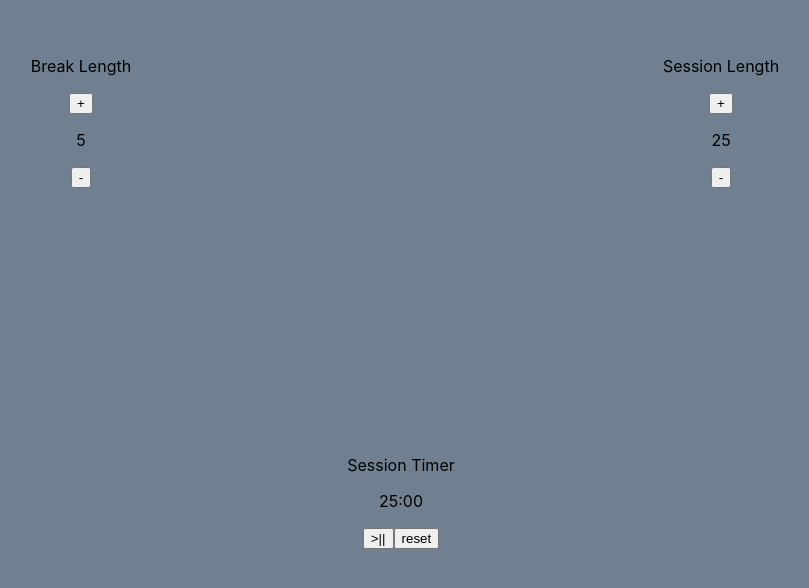
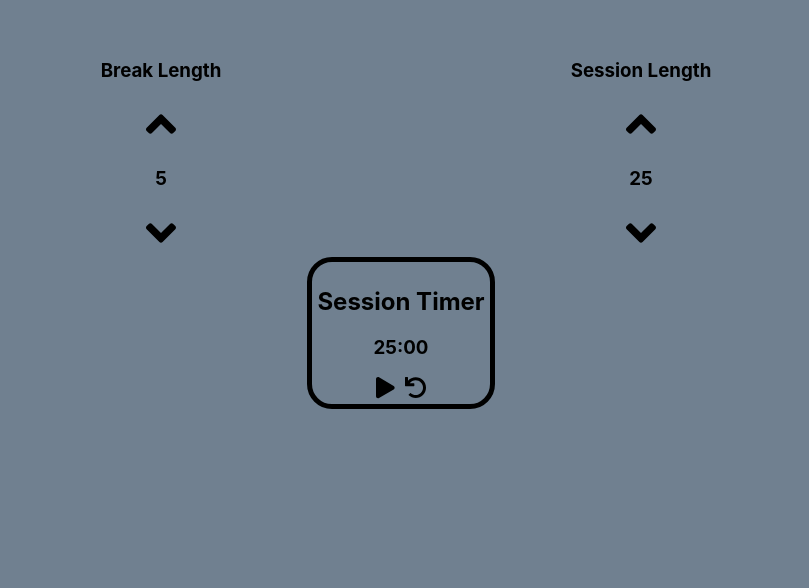
Before and after one commit to clarence-adams/fcc-clock, a React (Create React App) app: page / in a window 1280 px wide. Shown: the top 588 px of the page, without its empty margins (239-1048 px from the left). Built offline with nearby package versions, Linux system fonts and the light colour scheme.

Commit message:
Added FontAwesome symbols, tests no longer pass because of id issues

```diff
--- a/package.json
+++ b/package.json
@@ -3,6 +3,10 @@
   "version": "0.1.0",
   "private": true,
   "dependencies": {
+    "@fortawesome/fontawesome-free": "^5.15.3",
+    "@fortawesome/fontawesome-svg-core": "^1.2.35",
+    "@fortawesome/free-solid-svg-icons": "^5.15.3",
+    "@fortawesome/react-fontawesome": "^0.1.14",
     "@testing-library/jest-dom": "^5.11.9",
     "@testing-library/react": "^11.2.5",
     "@testing-library/user-event": "^12.7.1",
--- a/src/App.css
+++ b/src/App.css
@@ -1,15 +1,28 @@
 .button-group {
-  width: 50vw;
+  width: 50%;
   padding-top: 5vh;
 }
-#clock {
+body {
+  background-color: slategrey;
+  display: flex;
+  justify-content: center;
+}
+#clock-wrapper {
   display: flex;
   flex-wrap: wrap;
   justify-content: center;
-  height: 100vh;
-  width: 100vw;
-  background-color: slategrey;
+  height: 40vh;
+  width: 75vw;
   text-align: center;
 }
 #timer-wrapper {
+  padding: 5px 5px 5px 5px;
+  border: 5px solid black;
+  border-radius: 25px;
 }
+#start_stop {
+  padding-right: 5px;
+}
+#reset {
+  padding-left: 5px;
+}
--- a/src/App.js
+++ b/src/App.js
@@ -1,6 +1,11 @@
 import {useState, useEffect} from 'react'
 import beep from './sounds/beep.wav'
+import {FontAwesomeIcon} from '@fortawesome/react-fontawesome';
+import {library} from '@fortawesome/fontawesome-svg-core'
+import {faAngleUp, faAngleDown, faPlay, faPause, faUndo} from '@fortawesome/free-solid-svg-icons'
 import './App.css'
+
+library.add(faAngleUp, faAngleDown, faPlay, faPause, faUndo)
 
 function App() {
   // breakLength and sessionLength are measured in minutes
@@ -9,6 +14,7 @@ function App() {
   // timeLeft is measured in seconds
   const [timeLeft, setTimeLeft] = useState(sessionLength * 60)
   const [paused, setPaused] = useState(true)
+  const [pauseOrPlay, setPauseOrPlay] = useState("play")
   const [sessionOrBreak, setSessionOrBreak] = useState("Session")
   const [timerLabel, setTimerLabel] = useState(sessionOrBreak + " Timer")
   let beepSound = document.getElementById("beep")
@@ -18,6 +24,7 @@ function App() {
     setSessionLength(25)
     setTimeLeft(1500)
     setPaused(true)
+    setPauseOrPlay("play")
     setSessionOrBreak("Session")
     setTimerLabel("Session Timer")
     beepSound = document.getElementById("beep")
@@ -27,6 +34,7 @@ function App() {
 
   const startStopClickHandler = () => {
     paused ? setPaused(false) : setPaused(true)
+    pauseOrPlay == "play" ? setPauseOrPlay("pause") : setPauseOrPlay("play")
   }
 
   const breakIncrement = () => {
@@ -93,24 +101,26 @@ function App() {
 
   return (
     <div id="clock">
+      <div id="clock-wrapper">
         <div id="break-label" className="button-group">
-        <p>Break Length</p>
-        <button id="break-increment" onClick={breakIncrement}>+</button>
-        <p id="break-length">{breakLength}</p>
-        <button id="break-decrement" onClick={breakDecrement}>-</button>
+          <h3>Break Length</h3>
+          <FontAwesomeIcon icon="angle-up" size="3x" id="break-increment" onClick={breakIncrement} />
+          <h3 id="break-length">{breakLength}</h3>
+          <FontAwesomeIcon icon="angle-down" size="3x" id="break-decrement" onClick={breakDecrement} />
         </div>
         <div id="session-label" className="button-group">
-        <p>Session Length</p>
-        <button id="session-increment" onClick={sessionIncrement}>+</button>
-        <p id="session-length">{sessionLength}</p>
-        <button id="session-decrement" onClick={sessionDecrement}>-</button>
+          <h3>Session Length</h3>
+          <FontAwesomeIcon icon="angle-up" size="3x" id="session-increment" onClick={sessionIncrement} />
+          <h3 id="session-length">{sessionLength}</h3>
+          <FontAwesomeIcon icon="angle-down" size="3x" id="session-decrement" onClick={sessionDecrement} />
         </div>
         <div id="timer-wrapper">
           <audio src={beep} type="audio/x-wav" id="beep" class="clip"/>
-        <p id="timer-label">{timerLabel}</p>
-        <p id="time-left">{timeLeftFormatted}</p>
-        <button id="start_stop" onClick={startStopClickHandler}>>||</button>
-        <button id="reset" onClick={resetClickHandler}>reset</button>
+          <h2 id="timer-label">{timerLabel}</h2>
+          <h3 id="time-left">{timeLeftFormatted}</h3>
+          <FontAwesomeIcon icon={pauseOrPlay} size="lg" id="start_stop" onClick={startStopClickHandler} />
+          <FontAwesomeIcon icon="undo" size="lg" id="reset" onClick={resetClickHandler} />
+        </div>
       </div>
     </div>
   )
```
Also changed, not shown: 1 other file (tests, documents, lock files or other folders). Lines whose indentation alone changed are shown as unchanged.
